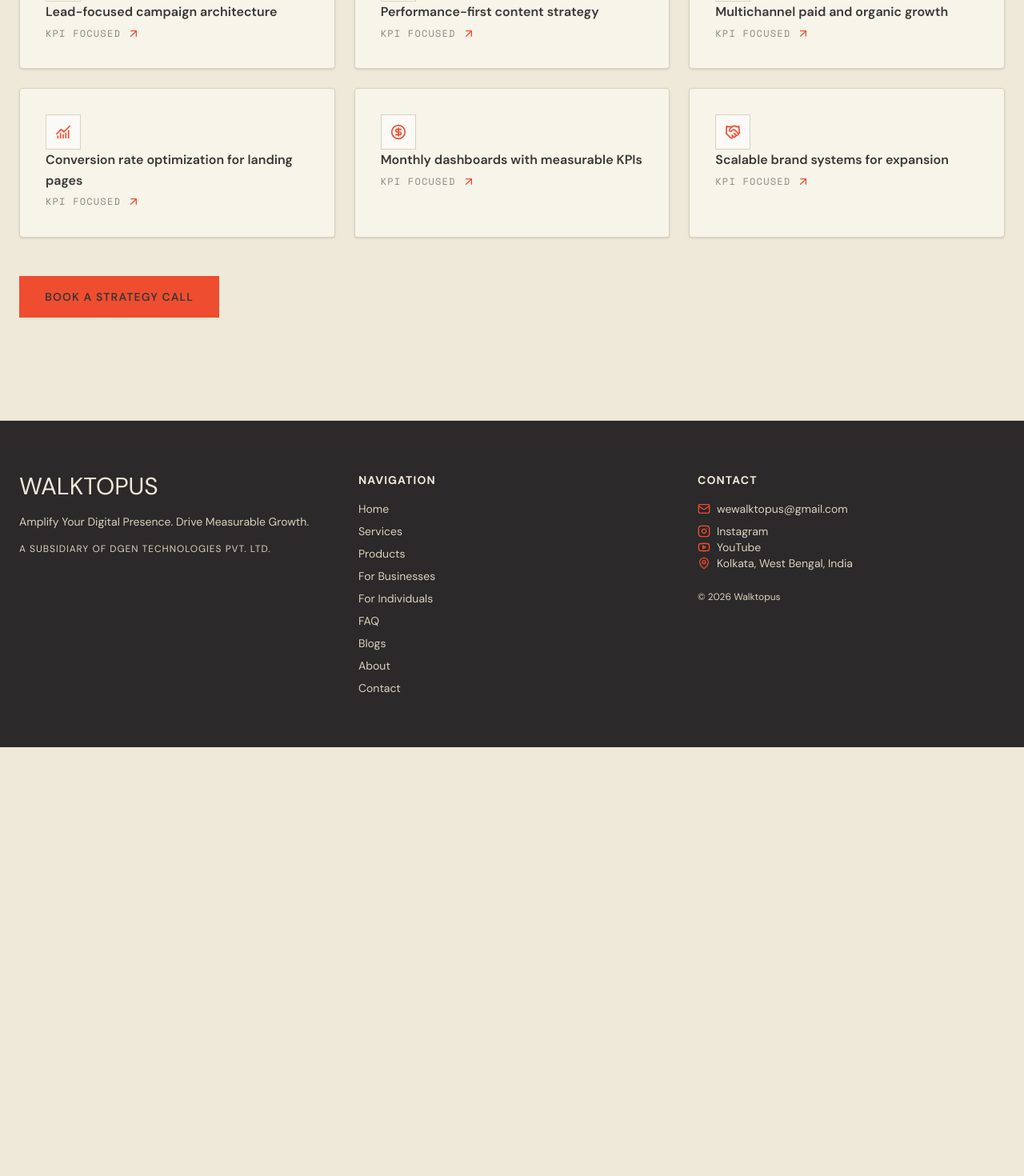
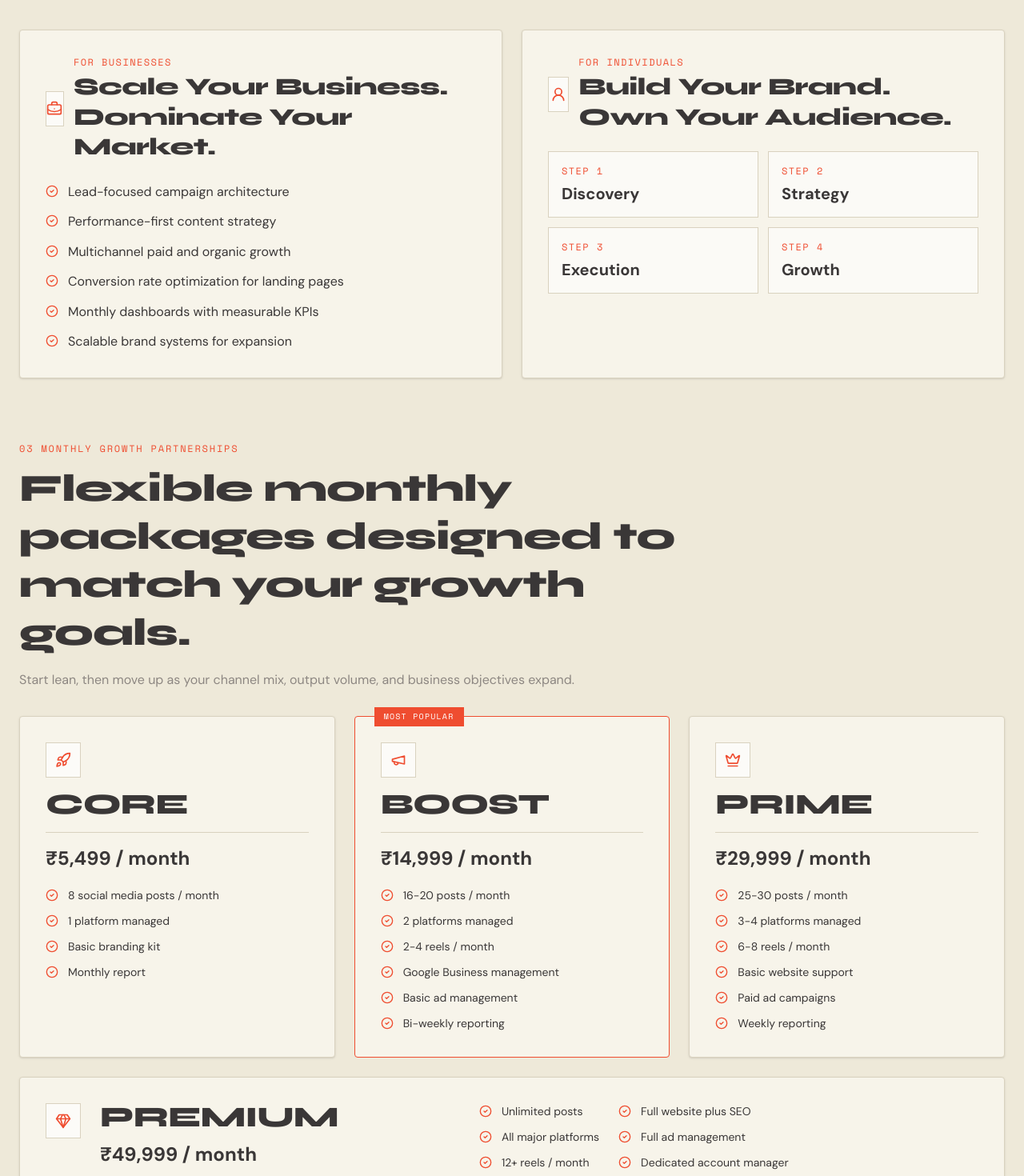
Before and after one commit to wewalktopus/Website, a Next.js app: page /for-businesses in a window 1280 px wide. Shown: the part 620-2090 px from the top of the page at 80% size. Before the commit the page ends 1554 px from the top, so only its background shows below. Built offline with nearby package versions, Linux system fonts and the light colour scheme; no server answers.

Commit message:
feat(website): unify solutions page and refresh navigation/content

```diff
--- a/app/about/sukomal/page.tsx
+++ b/app/about/sukomal/page.tsx
@@ -1,9 +1,11 @@
 import type { Metadata } from 'next';
 import Image from 'next/image';
 import Link from 'next/link';
-import { SectionHeader } from '@/components/ui/SectionHeader';
+import { TEAM } from '@/lib/constants';
 import { Button } from '@/components/ui/Button';
 import { pageMetadata } from '@/lib/seo';
+
+const sukomal = TEAM.find((member) => member.name === 'Sukomal Debnath');
 
 export const metadata: Metadata = pageMetadata({
   title: 'Sukomal Debnath - Co-founder & Director, DGEN Technologies',
@@ -22,7 +24,7 @@ export default function SukomalPage() {
       <section className="grid gap-16 md:grid-cols-2">
         <div className="relative h-96">
           <Image
-            src="/images/team/sukomal-debnath.jpg"
+            src={sukomal?.imagePath ?? '/images/team/sukomal-debnath.jpeg'}
             alt="Sukomal Debnath, Co-founder and Director at Walktopus"
             fill
             className="object-cover object-top"
--- a/app/for-businesses/page.tsx
+++ b/app/for-businesses/page.tsx
@@ -1,58 +1,220 @@
 export const dynamic = 'force-static';
 
 import type { Metadata } from 'next';
-import { ArrowUpRight, ChartNoAxesCombined, CircleDollarSign, Handshake, Layers2, LineChart, Users } from 'lucide-react';
-import { BUSINESS_BENEFITS } from '@/lib/constants';
+import { ArrowUpRight, BriefcaseBusiness, CheckCircle2, Crown, Gem, Megaphone, Rocket, UserRound } from 'lucide-react';
+import { BUSINESS_BENEFITS, INDIVIDUAL_JOURNEY } from '@/lib/constants';
 import { Button } from '@/components/ui/Button';
 import { Card } from '@/components/ui/Card';
 import { pageMetadata } from '@/lib/seo';
 
-const benefitIcons = [
-  Users,
-  LineChart,
-  Layers2,
-  ChartNoAxesCombined,
-  CircleDollarSign,
-  Handshake,
+const packageIcons = [Rocket, Megaphone, Crown] as const;
+
+const monthlyPackages = [
+  {
+    name: 'Core',
+    price: '₹5,499 / month',
+    details: [
+      '8 social media posts / month',
+      '1 platform managed',
+      'Basic branding kit',
+      'Monthly report',
+    ],
+  },
+  {
+    name: 'Boost',
+    price: '₹14,999 / month',
+    details: [
+      '16-20 posts / month',
+      '2 platforms managed',
+      '2-4 reels / month',
+      'Google Business management',
+      'Basic ad management',
+      'Bi-weekly reporting',
+    ],
+    popular: true,
+  },
+  {
+    name: 'Prime',
+    price: '₹29,999 / month',
+    details: [
+      '25-30 posts / month',
+      '3-4 platforms managed',
+      '6-8 reels / month',
+      'Basic website support',
+      'Paid ad campaigns',
+      'Weekly reporting',
+    ],
+  },
 ] as const;
 
+const premiumPackage = {
+  name: 'Premium',
+  price: '₹49,999 / month',
+  details: [
+    'Unlimited posts',
+    'All major platforms',
+    '12+ reels / month',
+    'Full website plus SEO',
+    'Full ad management',
+    'Dedicated account manager',
+  ],
+} as const;
+
 export const metadata: Metadata = pageMetadata({
-  title: 'Digital Marketing for Businesses',
+  title: 'Solutions for Businesses and Individuals',
   description:
-    'Walktopus helps businesses in Kolkata and across India scale with lead generation systems, SEO content, paid growth campaigns, conversion-focused landing pages, and performance-first social media.',
+    'Walktopus offers one unified growth system for businesses and individuals with social media management, content execution, and monthly partnership packages built for clear outcomes.',
   pathname: '/for-businesses',
-  keywords: ['B2B digital marketing agency Kolkata', 'lead generation agency India', 'ROI-focused marketing agency'],
+  keywords: [
+    'digital marketing packages Kolkata',
+    'business and personal brand marketing India',
+    'social media management pricing India',
+  ],
 });
 
 export default function ForBusinessesPage() {
   return (
     <div className="mx-auto w-full max-w-7xl px-6 py-24 lg:py-32">
-      <h1 className="font-display text-6xl uppercase leading-tight sm:text-7xl">Scale Your Business. Dominate Your Market.</h1>
-      <p className="mt-6 max-w-3xl text-lg text-[var(--color-soft-gray)]">
-        We design and execute campaigns that maximize lead quality, improve conversion economics, and unlock repeatable growth for ambitious businesses in Kolkata, West Bengal, and across India.
+      <h1 className="font-display text-5xl uppercase leading-tight sm:text-6xl lg:text-7xl">
+        One Growth System for Businesses and Individuals.
+      </h1>
+      <p className="mt-6 max-w-3xl text-lg text-(--color-soft-gray)">
+        You asked for one page, so this is the single destination for both business growth and personal brand growth. Pick the track that fits your current stage and scale with a monthly execution partnership.
       </p>
 
-      <div className="mt-12 grid gap-6 md:grid-cols-2 lg:grid-cols-3">
-        {BUSINESS_BENEFITS.map((benefit, index) => {
-          const Icon = benefitIcons[index % benefitIcons.length];
+      <div className="mt-10 flex flex-wrap gap-4">
+        <Button href="/contact">Book a Free Consultation</Button>
+        <Button href="/services" variant="secondary">
+          Explore Services
+        </Button>
+      </div>
+
+      <section className="mt-16 grid gap-6 lg:grid-cols-2">
+        <Card>
+          <div className="flex items-center gap-3">
+            <div className="flex h-11 w-11 items-center justify-center border border-(--color-bg-secondary) bg-white/70 text-(--color-accent)">
+              <BriefcaseBusiness className="h-5 w-5" />
+            </div>
+            <div>
+              <p className="font-mono text-xs uppercase tracking-[0.12em] text-(--color-accent)">For Businesses</p>
+              <h2 className="mt-1 text-3xl font-extrabold leading-tight">Scale Your Business. Dominate Your Market.</h2>
+            </div>
+          </div>
+
+          <ul className="mt-6 space-y-3">
+            {BUSINESS_BENEFITS.map((benefit) => (
+              <li key={benefit} className="flex items-start gap-3">
+                <CheckCircle2 className="mt-1 h-4 w-4 shrink-0 text-(--color-accent)" />
+                <span>{benefit}</span>
+              </li>
+            ))}
+          </ul>
+        </Card>
+
+        <Card>
+          <div className="flex items-center gap-3">
+            <div className="flex h-11 w-11 items-center justify-center border border-(--color-bg-secondary) bg-white/70 text-(--color-accent)">
+              <UserRound className="h-5 w-5" />
+            </div>
+            <div>
+              <p className="font-mono text-xs uppercase tracking-[0.12em] text-(--color-accent)">For Individuals</p>
+              <h2 className="mt-1 text-3xl font-extrabold leading-tight">Build Your Brand. Own Your Audience.</h2>
+            </div>
+          </div>
+
+          <ol className="mt-6 grid gap-3 sm:grid-cols-2">
+            {INDIVIDUAL_JOURNEY.map((step, index) => (
+              <li key={step} className="border border-(--color-bg-secondary) bg-white/60 p-4">
+                <p className="font-mono text-xs uppercase tracking-[0.12em] text-(--color-accent)">Step {index + 1}</p>
+                <p className="mt-2 text-xl font-bold leading-tight">{step}</p>
+              </li>
+            ))}
+          </ol>
+        </Card>
+      </section>
+
+      <section className="mt-20">
+        <p className="font-mono text-xs uppercase tracking-[0.15em] text-(--color-accent)">03 Monthly Growth Partnerships</p>
+        <h2 className="mt-3 max-w-4xl text-4xl font-extrabold leading-tight md:text-5xl">Flexible monthly packages designed to match your growth goals.</h2>
+        <p className="mt-4 max-w-3xl text-(--color-soft-gray)">
+          Start lean, then move up as your channel mix, output volume, and business objectives expand.
+        </p>
+
+        <div className="mt-8 grid gap-6 lg:grid-cols-3">
+          {monthlyPackages.map((pkg, index) => {
+            const Icon = packageIcons[index % packageIcons.length];
 
             return (
-          <Card key={benefit}>
-            <div className="flex h-11 w-11 items-center justify-center border border-[var(--color-bg-secondary)] bg-white/60 text-[var(--color-accent)]">
+              <Card
+                key={pkg.name}
+                className={pkg.popular ? 'relative border-(--color-accent) shadow-md shadow-(--color-accent)/20' : undefined}
+              >
+                {pkg.popular ? (
+                  <span className="absolute -top-3 left-6 bg-(--color-accent) px-3 py-1 font-mono text-[10px] uppercase tracking-[0.12em] text-white">
+                    Most Popular
+                  </span>
+                ) : null}
+                <div className="flex h-11 w-11 items-center justify-center border border-(--color-bg-secondary) bg-white/70 text-(--color-accent)">
                   <Icon className="h-5 w-5" />
                 </div>
-            <p className="font-semibold">{benefit}</p>
-            <span className="inline-flex items-center gap-2 font-mono text-xs uppercase tracking-[0.1em] text-[var(--color-soft-gray)]">
-              KPI Focused
-              <ArrowUpRight className="h-4 w-4 text-[var(--color-accent)]" />
-            </span>
+                <h3 className="mt-4 text-4xl font-extrabold uppercase leading-none">{pkg.name}</h3>
+                <p className="mt-4 border-t border-(--color-bg-secondary) pt-4 text-2xl font-bold">{pkg.price}</p>
+                <ul className="mt-5 space-y-3">
+                  {pkg.details.map((detail) => (
+                    <li key={detail} className="flex items-start gap-3 text-sm">
+                      <CheckCircle2 className="mt-0.5 h-4 w-4 shrink-0 text-(--color-accent)" />
+                      <span>{detail}</span>
+                    </li>
+                  ))}
+                </ul>
               </Card>
             );
           })}
         </div>
 
-      <div className="mt-12">
-        <Button href="/contact">Book a Strategy Call</Button>
+        <Card className="mt-6">
+          <div className="grid gap-6 md:grid-cols-[auto_1fr_auto_1fr] md:items-start">
+            <div className="flex h-11 w-11 items-center justify-center border border-(--color-bg-secondary) bg-white/70 text-(--color-accent)">
+              <Gem className="h-5 w-5" />
+            </div>
+            <div>
+              <h3 className="text-4xl font-extrabold uppercase leading-none">{premiumPackage.name}</h3>
+              <p className="mt-3 text-2xl font-bold">{premiumPackage.price}</p>
+            </div>
+            <ul className="space-y-3">
+              {premiumPackage.details.slice(0, 3).map((detail) => (
+                <li key={detail} className="flex items-start gap-3 text-sm">
+                  <CheckCircle2 className="mt-0.5 h-4 w-4 shrink-0 text-(--color-accent)" />
+                  <span>{detail}</span>
+                </li>
+              ))}
+            </ul>
+            <ul className="space-y-3">
+              {premiumPackage.details.slice(3).map((detail) => (
+                <li key={detail} className="flex items-start gap-3 text-sm">
+                  <CheckCircle2 className="mt-0.5 h-4 w-4 shrink-0 text-(--color-accent)" />
+                  <span>{detail}</span>
+                </li>
+              ))}
+            </ul>
+          </div>
+        </Card>
+
+        <div className="mt-6 border border-(--color-bg-secondary) bg-(--color-bg-light) p-6">
+          <p className="font-mono text-xs uppercase tracking-[0.12em] text-(--color-accent)">Note</p>
+          <p className="mt-2 text-sm text-(--color-text)">
+            Ad spend is separate. Clients pay ad platforms directly, and Walktopus charges <span className="font-bold text-(--color-accent)">15-20%</span> of ad spend as a management fee.
+          </p>
+        </div>
+      </section>
+
+      <div className="mt-12 flex flex-wrap gap-4">
+        <Button href="/contact" className="group">
+          Book a Strategy Call <ArrowUpRight className="ml-2 h-4 w-4 transition-transform duration-300 group-hover:-translate-y-0.5 group-hover:translate-x-0.5" />
+        </Button>
+        <Button href="/services" variant="secondary">
+          View Service Pillars
+        </Button>
       </div>
     </div>
   );
--- a/app/sitemap.ts
+++ b/app/sitemap.ts
@@ -10,7 +10,6 @@ export default function sitemap(): MetadataRoute.Sitemap {
     { url: `${baseUrl}/services`, lastModified, changeFrequency: 'monthly', priority: 0.9 },
     { url: `${baseUrl}/products`, lastModified, changeFrequency: 'monthly', priority: 0.8 },
     { url: `${baseUrl}/for-businesses`, lastModified, changeFrequency: 'monthly', priority: 0.8 },
-    { url: `${baseUrl}/for-individuals`, lastModified, changeFrequency: 'monthly', priority: 0.8 },
     { url: `${baseUrl}/faq`, lastModified, changeFrequency: 'monthly', priority: 0.7 },
     { url: `${baseUrl}/blogs`, lastModified, changeFrequency: 'weekly', priority: 0.8 },
     { url: `${baseUrl}/about`, lastModified, changeFrequency: 'monthly', priority: 0.7 },
--- a/components/home/HeroSection.tsx
+++ b/components/home/HeroSection.tsx
@@ -13,7 +13,7 @@ export function HeroSection() {
             initial={{ opacity: 0, y: 30 }}
             animate={{ opacity: 1, y: 0 }}
             transition={{ duration: 0.5, ease: [0.25, 0.46, 0.45, 0.94] }}
-            className="inline-block bg-[var(--color-accent)] px-3 py-1 font-mono text-xs uppercase tracking-[0.12em] text-white"
+            className="inline-block bg-(--color-accent) px-3 py-1 font-mono text-xs uppercase tracking-[0.12em] text-white"
           >
             W
           </motion.p>
@@ -21,7 +21,7 @@ export function HeroSection() {
             initial={{ opacity: 0, y: 40 }}
             animate={{ opacity: 1, y: 0 }}
             transition={{ duration: 0.65, delay: 0.08, ease: [0.25, 0.46, 0.45, 0.94] }}
-            className="mt-4 font-display text-5xl uppercase leading-[0.95] text-[var(--color-text-dark)] sm:text-6xl md:text-7xl"
+            className="mt-4 font-display text-5xl uppercase leading-[0.95] text-(--color-text-dark) sm:text-6xl md:text-7xl"
           >
             Amplify Your Digital Presence. Drive Measurable Growth.
           </motion.h1>
@@ -29,7 +29,7 @@ export function HeroSection() {
             initial={{ opacity: 0, y: 40 }}
             animate={{ opacity: 1, y: 0 }}
             transition={{ duration: 0.65, delay: 0.16, ease: [0.25, 0.46, 0.45, 0.94] }}
-            className="mt-6 max-w-2xl text-base text-[var(--color-soft-gray)]"
+            className="mt-6 max-w-2xl text-base text-(--color-soft-gray)"
           >
             Walktopus helps businesses and individuals win attention, build trust, and turn digital traction into real growth.
           </motion.p>
@@ -39,27 +39,27 @@ export function HeroSection() {
             transition={{ duration: 0.65, delay: 0.24, ease: [0.25, 0.46, 0.45, 0.94] }}
             className="mt-8 flex flex-wrap gap-4"
           >
-            <Button href="/for-businesses">Solutions for Businesses</Button>
-            <Button href="/for-individuals" variant="secondary">
-              Solutions for Individuals
+            <Button href="/for-businesses">Solutions for Businesses and Individuals</Button>
+            <Button href="/contact" variant="secondary">
+              Book a Free Consultation
             </Button>
           </motion.div>
           <motion.p
             initial={{ opacity: 0, y: 40 }}
             animate={{ opacity: 1, y: 0 }}
             transition={{ duration: 0.65, delay: 0.32, ease: [0.25, 0.46, 0.45, 0.94] }}
-            className="mt-8 font-mono text-xs uppercase tracking-[0.12em] text-[var(--color-soft-gray)]"
+            className="mt-8 font-mono text-xs uppercase tracking-[0.12em] text-(--color-soft-gray)"
           >
             Trusted by founders, local businesses, and emerging brands across India
           </motion.p>
         </div>
       </div>
       <motion.div
-        className="pointer-events-none absolute -bottom-16 -right-20 h-80 w-80 rounded-full bg-[var(--color-accent)]/10 blur-3xl"
+        className="pointer-events-none absolute -bottom-16 -right-20 h-80 w-80 rounded-full bg-(--color-accent)/10 blur-3xl"
         animate={{ scale: [1, 1.08, 1], opacity: [0.35, 0.55, 0.35] }}
         transition={{ duration: 8, repeat: Infinity, ease: 'easeInOut' }}
       />
-      <div className="pointer-events-none absolute -left-16 top-20 h-52 w-52 border border-[var(--color-bg-secondary)]/50" />
+      <div className="pointer-events-none absolute -left-16 top-20 h-52 w-52 border border-(--color-bg-secondary)/50" />
     </section>
   );
 }
--- a/components/home/ServicesSnapshot.tsx
+++ b/components/home/ServicesSnapshot.tsx
@@ -27,11 +27,11 @@ export function ServicesSnapshot() {
           return (
             <ScrollReveal key={service.id} delay={index * 0.1}>
               <Card className="h-full">
-                <div className="flex h-12 w-12 items-center justify-center border border-[var(--color-bg-secondary)] bg-white/60 text-[var(--color-accent)]">
+                <div className="flex h-12 w-12 items-center justify-center border border-(--color-bg-secondary) bg-white/60 text-(--color-accent)">
                   <Icon className="h-5 w-5" />
                 </div>
                 <h3 className="text-2xl font-bold">{service.title}</h3>
-                <p className="mt-4 text-[var(--color-soft-gray)]">{service.description}</p>
+                <p className="mt-4 text-(--color-soft-gray)">{service.description}</p>
               </Card>
             </ScrollReveal>
           );
--- a/components/services/ServicesExperience.tsx
+++ b/components/services/ServicesExperience.tsx
@@ -156,7 +156,7 @@ export function ServicesExperience() {
 
         <ScrollReveal className="relative z-10">
           <p className="font-mono text-xs uppercase tracking-[0.15em] text-(--color-accent)">Services Portfolio</p>
-          <h1 className="mt-3 max-w-3xl text-3xl font-extrabold leading-tight md:text-5xl">
+          <h1 className="mt-3 max-w-3xl text-3xl font-extrabold leading-tight [font-family:var(--font-anton)] md:text-5xl">
             Strategic services built to grow your market share
           </h1>
           <div className="mt-4 h-0.75 w-12 bg-(--color-accent)" />
@@ -165,7 +165,7 @@ export function ServicesExperience() {
           </p>
           <div className="mt-8 flex flex-wrap gap-4">
             <Button href="/for-businesses" variant="primary" className="group">
-              Solutions for Businesses <ArrowRight className="ml-2 h-4 w-4 transition-transform duration-300 group-hover:translate-x-1" />
+              Unified Solutions <ArrowRight className="ml-2 h-4 w-4 transition-transform duration-300 group-hover:translate-x-1" />
             </Button>
             <Button href="/contact" variant="secondary">
               Book a Strategy Call
@@ -514,8 +514,8 @@ export function ServicesExperience() {
             <Button href="/contact" variant="primary" className="group">
               Book a Free Consultation <ArrowRight className="ml-2 h-4 w-4 transition-transform duration-300 group-hover:translate-x-1" />
             </Button>
-            <Button href="/for-individuals" variant="secondary" className="border-white text-white hover:bg-white hover:text-(--color-text-dark)">
-              Solutions for Individuals
+            <Button href="/for-businesses" variant="secondary" className="border-white text-white hover:bg-white hover:text-(--color-text-dark)">
+              Unified Solutions
             </Button>
           </div>
         </ScrollReveal>
--- a/lib/constants.ts
+++ b/lib/constants.ts
@@ -48,12 +48,10 @@ export const NAV_LINKS = [
   { label: 'Home', href: '/' },
   { label: 'Services', href: '/services' },
   { label: 'Products', href: '/products' },
-  { label: 'For Businesses', href: '/for-businesses' },
-  { label: 'For Individuals', href: '/for-individuals' },
+  { label: 'Solutions', href: '/for-businesses' },
   { label: 'FAQ', href: '/faq' },
   { label: 'Blogs', href: '/blogs' },
   { label: 'About', href: '/about' },
-  { label: 'Contact', href: '/contact' },
 ] as const;
 
 export const SERVICES = [
```
Also changed, not shown: app/for-individuals/page.tsx (+2 -42 lines), public/images/team/sukomal-debnath.jpeg. Lines whose indentation alone changed are shown as unchanged.
